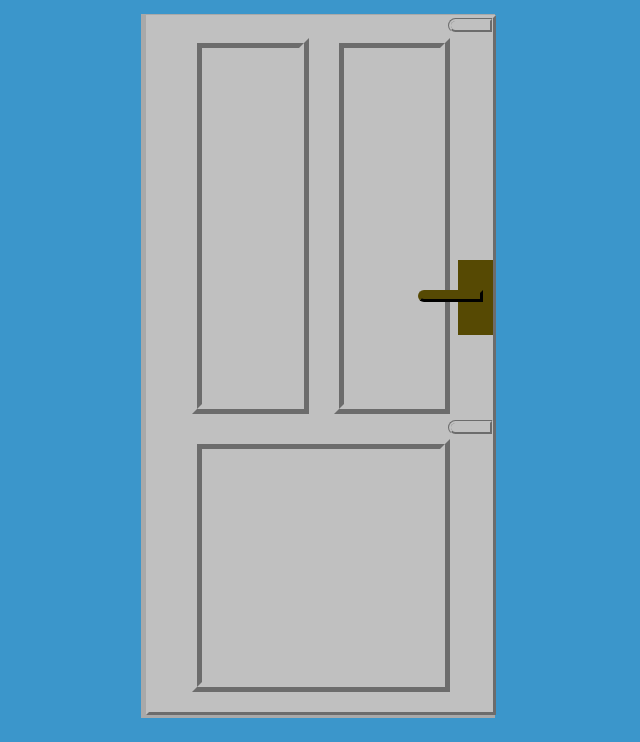
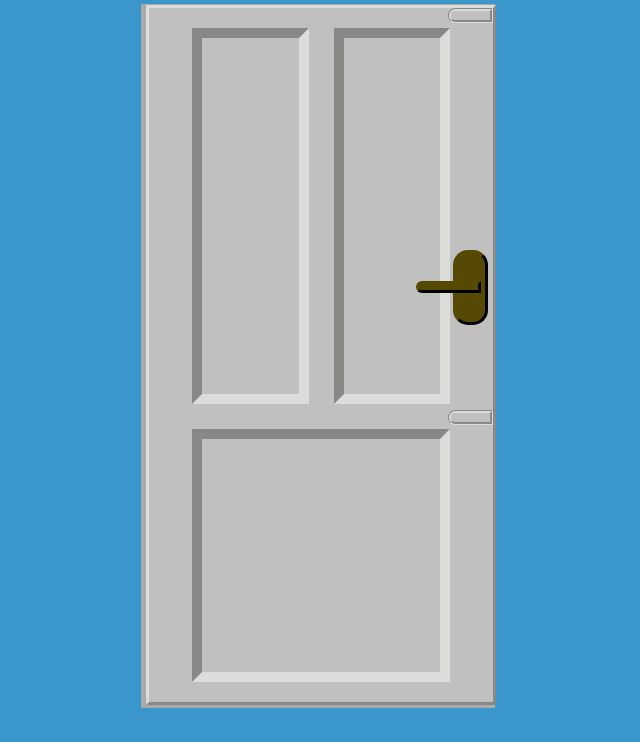
Before and after one commit to debeemedia/lm-tech-teaching-practice, a plain HTML site: page index.html in a window 1280 px wide. Shown: the part 58-800 px from the top of the page, without its empty margins (319-959 px from the left). Drawn offline with Linux system fonts and the light colour scheme.

Commit message:
change inside door border to inset... and other things

```diff
--- a/style.css
+++ b/style.css
@@ -10,6 +10,7 @@ h1 {
     font-family:'Gill Sans', 'Gill Sans MT', Calibri, 'Trebuchet MS', sans-serif;
     background-color: #564903;
     padding: 3px 10px;
+    font-size: 16px;
 }
 
 body {
@@ -26,7 +27,7 @@ body {
     height: 700px;
     width: 350px;
     margin: auto;
-    border: 3px outset silver;
+    border: 3px outset #dcddda;
     padding: 20px 0;
     display: flex;
     flex-direction: column;
@@ -46,7 +47,7 @@ body {
 .top-style {
     height: 100%;
     width: 50%;
-    border: 10px ridge silver;
+    border: 10px inset #dcddda;
 }
 
 .handle {
@@ -54,9 +55,12 @@ body {
     height: 75px;
     width: 35px;
     position: absolute;
-    right: 0;
+    right: 5px;
     top: 35%;
     z-index: 1;
+    cursor: pointer;
+    border-radius: 15px;
+    border: outset #564903;
 }
 
 .handle-extension {
@@ -83,7 +87,7 @@ body {
     background-color: silver;
     border-top-left-radius: 15px;
     border-bottom-left-radius: 15px;
-    border: groove silver;
+    border: groove #dcddda;
     position: absolute;
     right: 0;
     cursor: pointer;
@@ -104,6 +108,6 @@ body {
 .bottom {
     height: 40%;
     width: 75%;
-    border: 10px ridge silver;
+    border: 10px inset #dcddda;
     margin: 25px auto 0;
 }
```
